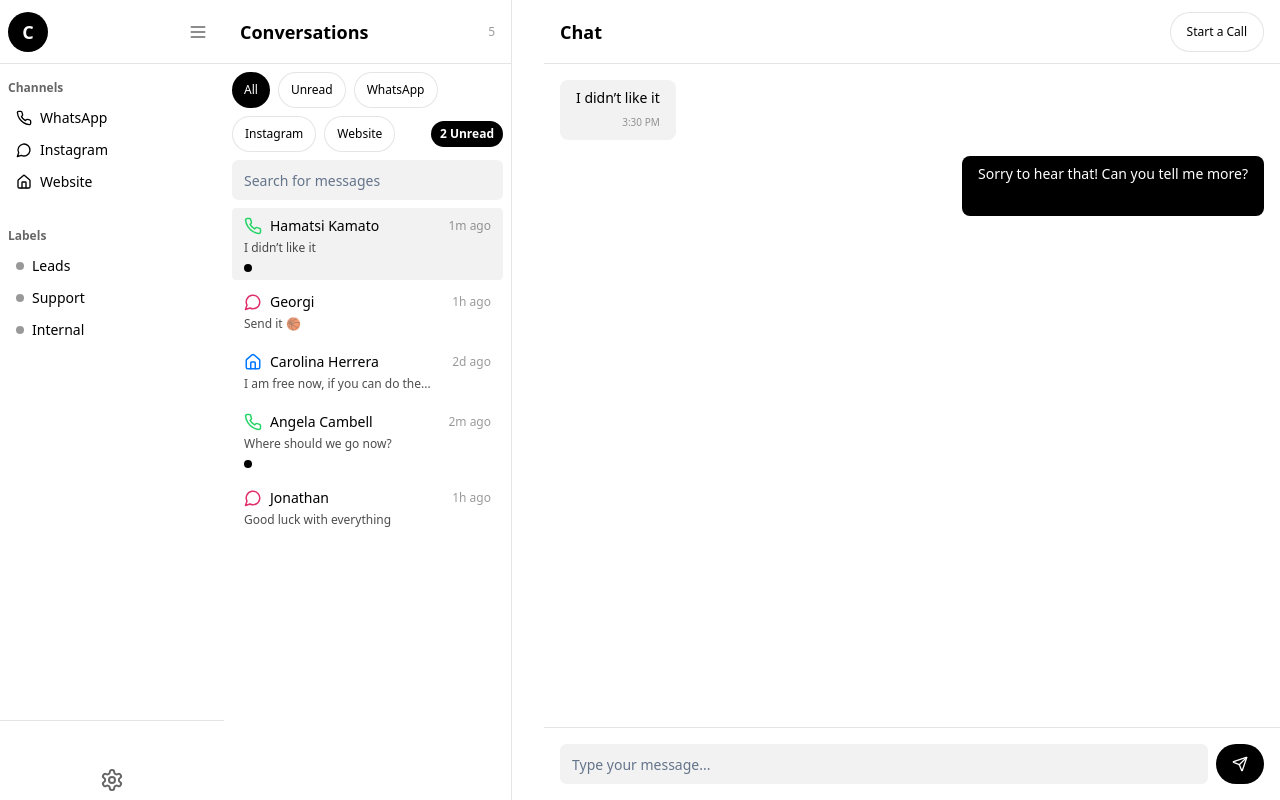
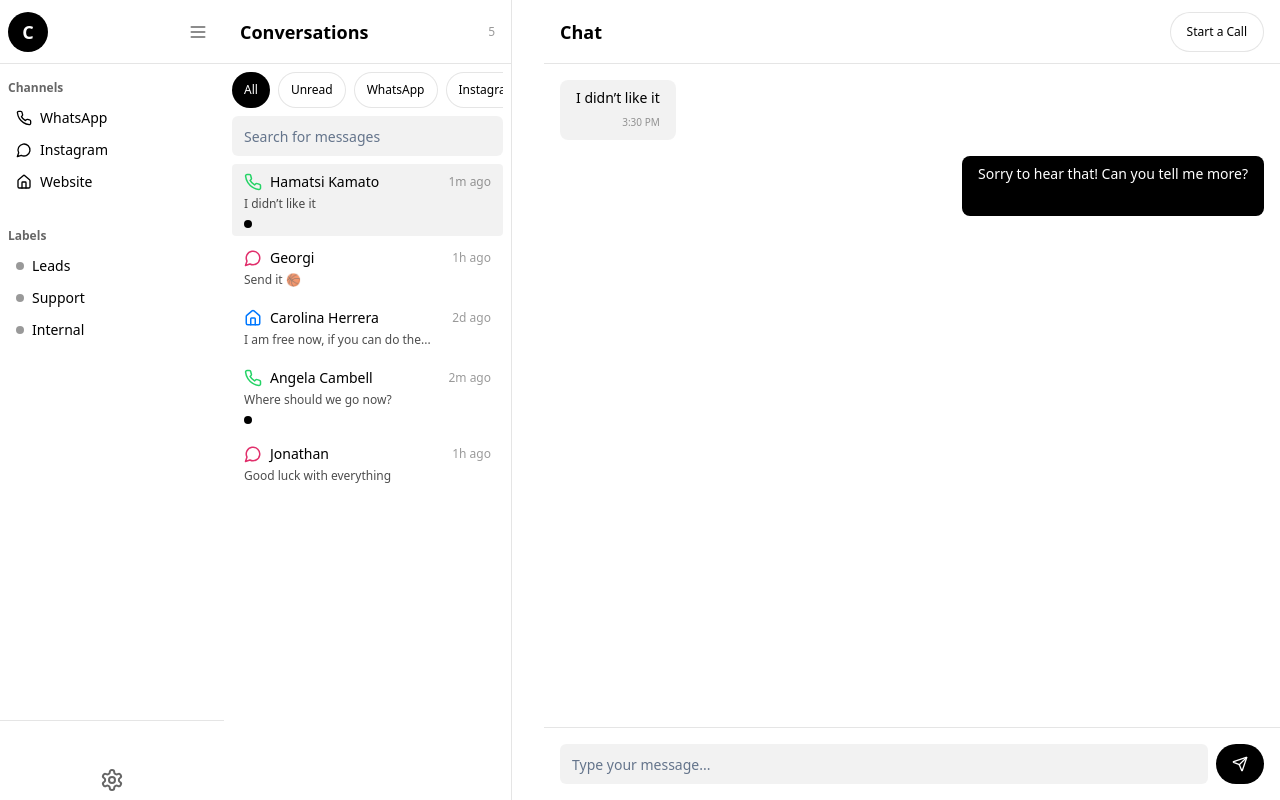
Before and after one commit to Digigit24/celiyo, a React (Vite) app: page / in a window 1280 px wide. Built offline with nearby package versions, Linux system fonts and the light colour scheme.

Commit message:
[dyad] Filter chips row is now horizontally scrollable and single-line only - wrote 1 file(s)

```diff
--- a/src/components/ConversationList.tsx
+++ b/src/components/ConversationList.tsx
@@ -103,20 +103,20 @@ export const ConversationList = ({ selectedId, onSelect, isMobile }: Props) => {
         <span className="text-xs text-black/40">{conversations.length}</span>
       </div>
       <div className="flex flex-col gap-2 p-2">
-        <div className="flex flex-wrap gap-2 items-center">
+        <div className="flex items-center overflow-x-auto whitespace-nowrap gap-2 scrollbar-thin scrollbar-thumb-black/10 scrollbar-track-transparent">
           {FILTERS.map((f) => (
             <Button
               key={f.value}
               size="sm"
               variant={filter === f.value ? "default" : "outline"}
-              className={`rounded-full px-3 py-1 text-xs ${filter === f.value ? "bg-black text-white" : "bg-white text-black border-black/10"}`}
+              className={`rounded-full px-3 py-1 text-xs ${filter === f.value ? "bg-black text-white" : "bg-white text-black border-black/10"} flex-shrink-0`}
               onClick={() => setFilter(f.value)}
             >
               {f.label}
             </Button>
           ))}
           {unreadCount > 0 && (
-            <Badge className="ml-auto bg-black text-white rounded-full px-2 py-1 text-xs">
+            <Badge className="ml-2 bg-black text-white rounded-full px-2 py-1 text-xs flex-shrink-0">
               {unreadCount} Unread
             </Badge>
           )}
```
